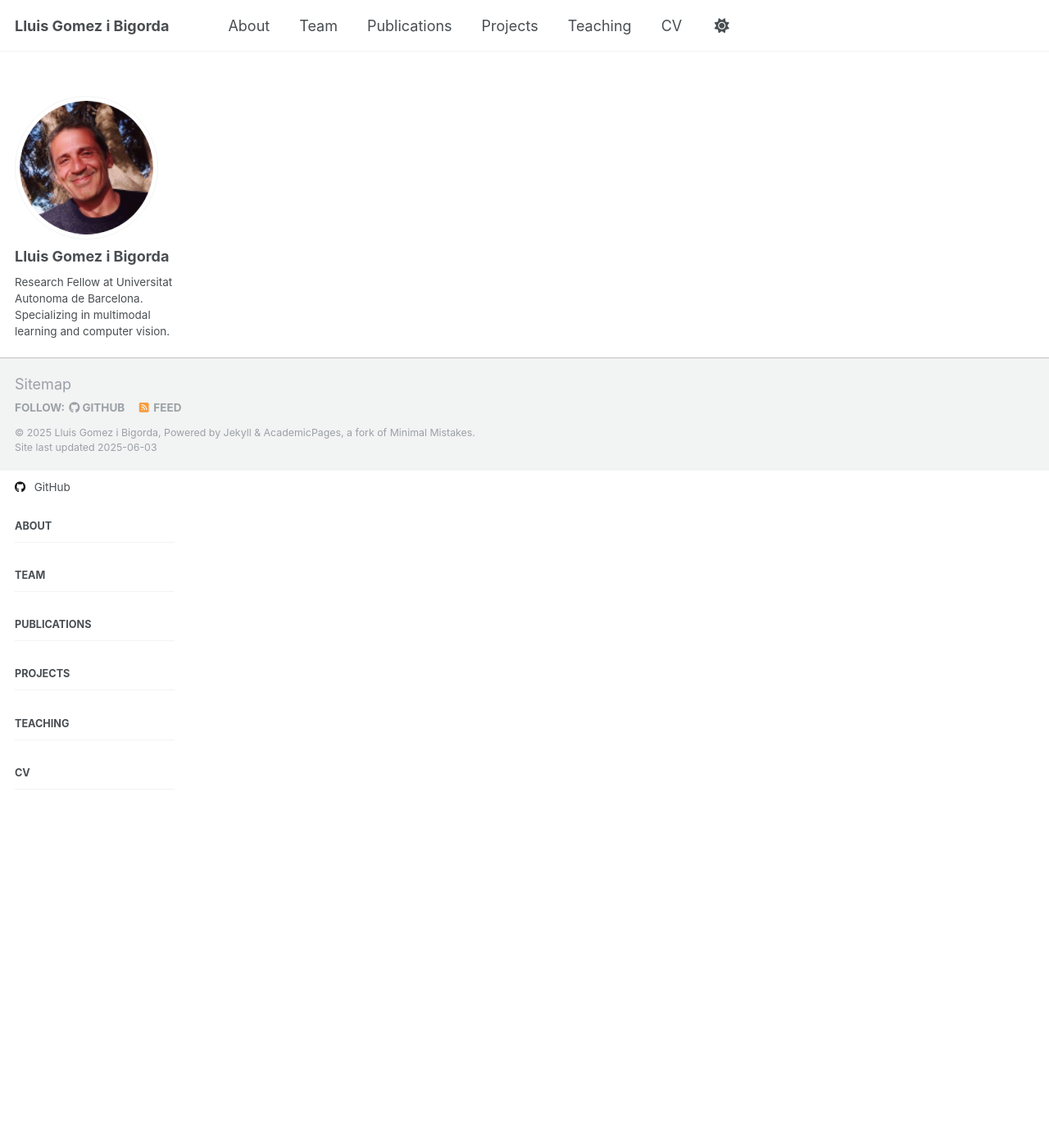
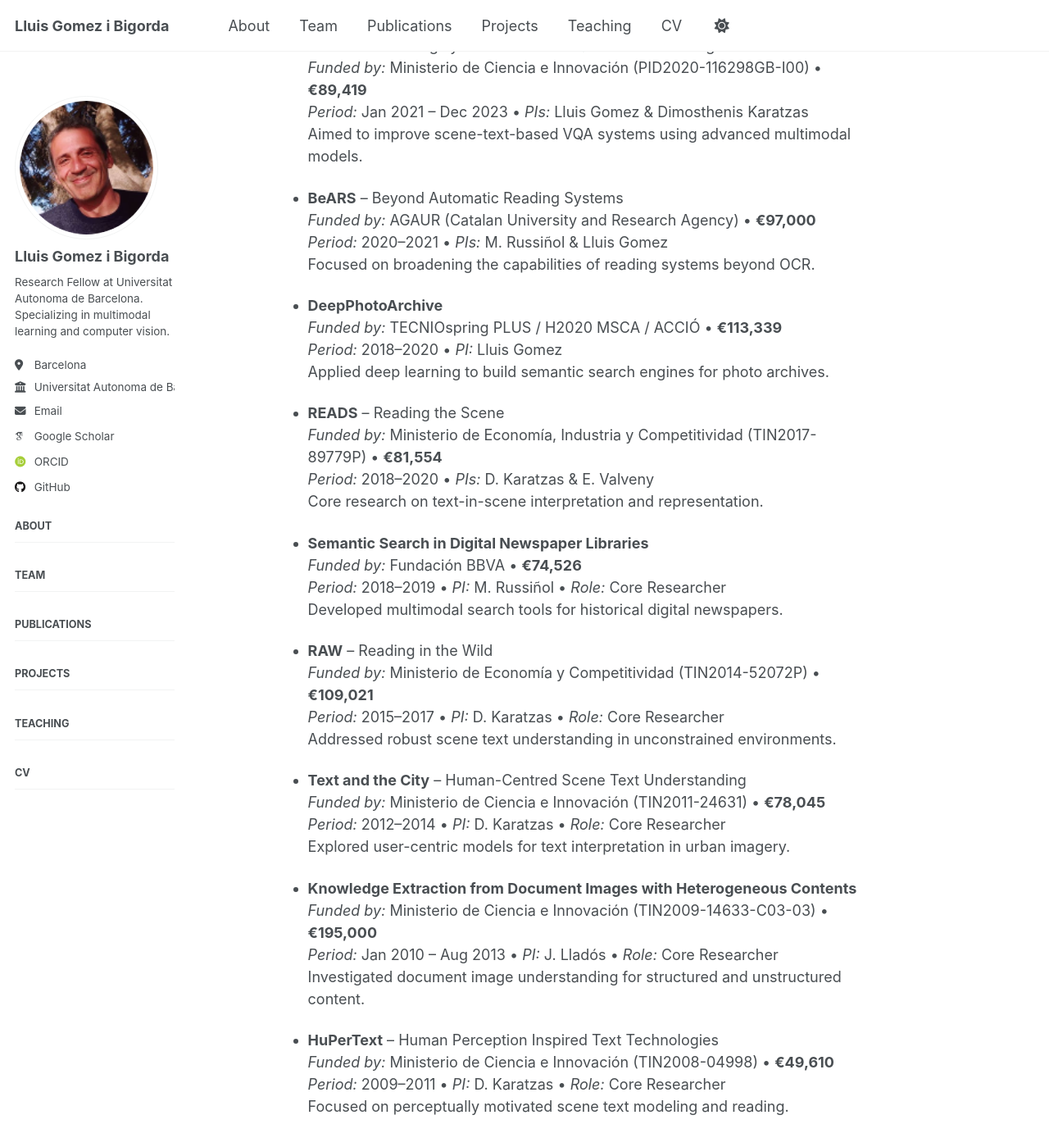
Before and after one commit to lluisgomez/lluisgomez.github.io, a Jekyll site: the page built from _pages/projects.md, in a window 1280 px wide and 1400 px high, scrolled down 826 px. Shown: the whole window at 82% size. Built offline with Jekyll 4.4.1, drawn with Linux system fonts in a browser that asks for light colours; some web fonts are replaced.

Commit message:
update projects file

```diff
--- a/_pages/projects.md
+++ b/_pages/projects.md
@@ -122,3 +122,52 @@ sidebar:
   <a href="https://coeli.cat/" target="_blank">coeli.cat</a> •
   <a href="https://cvc.uab.cat" target="_blank">cvc.uab.cat</a>
 </details>
+
+<br>
+
+## Past Projects
+
+- **ReadQA** – Reading systems for Visual Question Answering
+  _Funded by:_ Ministerio de Ciencia e Innovación (PID2020-116298GB-I00) • **€89,419**
+  _Period:_ Jan 2021 – Dec 2023 • _PIs:_ Lluis Gomez & Dimosthenis Karatzas
+  Aimed to improve scene-text-based VQA systems using advanced multimodal models.
+
+- **BeARS** – Beyond Automatic Reading Systems
+  _Funded by:_ AGAUR (Catalan University and Research Agency) • **€97,000**
+  _Period:_ 2020–2021 • _PIs:_ M. Russiñol & Lluis Gomez
+  Focused on broadening the capabilities of reading systems beyond OCR.
+
+- **DeepPhotoArchive**
+  _Funded by:_ TECNIOspring PLUS / H2020 MSCA / ACCIÓ • **€113,339**
+  _Period:_ 2018–2020 • _PI:_ Lluis Gomez
+  Applied deep learning to build semantic search engines for photo archives.
+
+- **READS** – Reading the Scene
+  _Funded by:_ Ministerio de Economía, Industria y Competitividad (TIN2017-89779P) • **€81,554**
+  _Period:_ 2018–2020 • _PIs:_ D. Karatzas & E. Valveny
+  Core research on text-in-scene interpretation and representation.
+
+- **Semantic Search in Digital Newspaper Libraries**
+  _Funded by:_ Fundación BBVA • **€74,526**
+  _Period:_ 2018–2019 • _PI:_ M. Russiñol • _Role:_ Core Researcher
+  Developed multimodal search tools for historical digital newspapers.
+
+- **RAW** – Reading in the Wild
+  _Funded by:_ Ministerio de Economía y Competitividad (TIN2014-52072P) • **€109,021**
+  _Period:_ 2015–2017 • _PI:_ D. Karatzas • _Role:_ Core Researcher
+  Addressed robust scene text understanding in unconstrained environments.
+
+- **Text and the City** – Human-Centred Scene Text Understanding
+  _Funded by:_ Ministerio de Ciencia e Innovación (TIN2011-24631) • **€78,045**
+  _Period:_ 2012–2014 • _PI:_ D. Karatzas • _Role:_ Core Researcher
+  Explored user-centric models for text interpretation in urban imagery.
+
+- **Knowledge Extraction from Document Images with Heterogeneous Contents**
+  _Funded by:_ Ministerio de Ciencia e Innovación (TIN2009-14633-C03-03) • **€195,000**
+  _Period:_ Jan 2010 – Aug 2013 • _PI:_ J. Lladós • _Role:_ Core Researcher
+  Investigated document image understanding for structured and unstructured content.
+
+- **HuPerText** – Human Perception Inspired Text Technologies
+  _Funded by:_ Ministerio de Ciencia e Innovación (TIN2008-04998) • **€49,610**
+  _Period:_ 2009–2011 • _PI:_ D. Karatzas • _Role:_ Core Researcher
+  Focused on perceptually motivated scene text modeling and reading.
```
